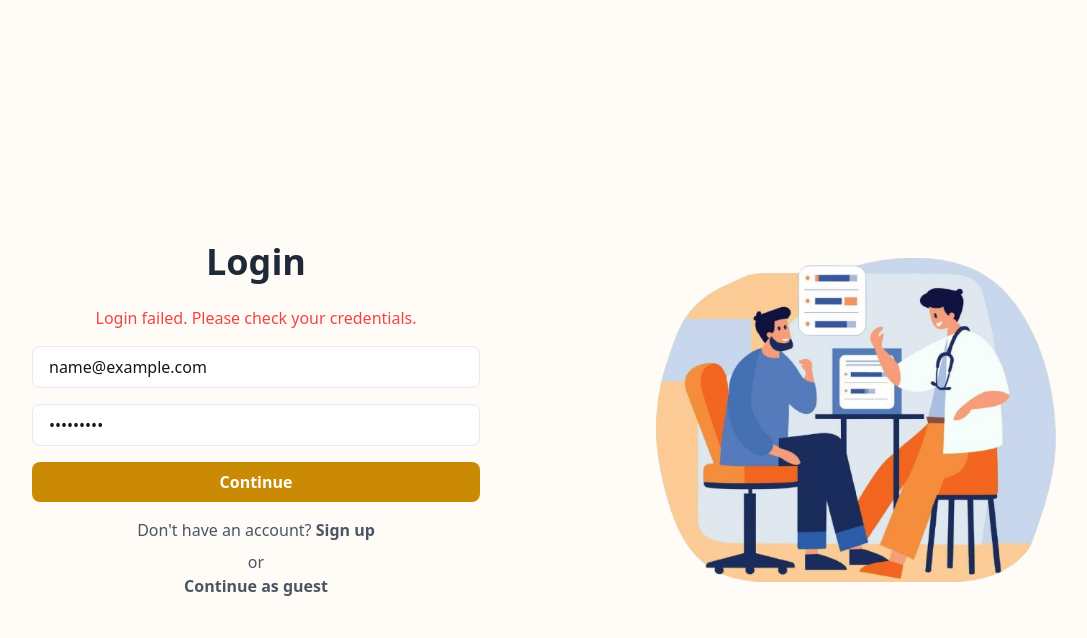
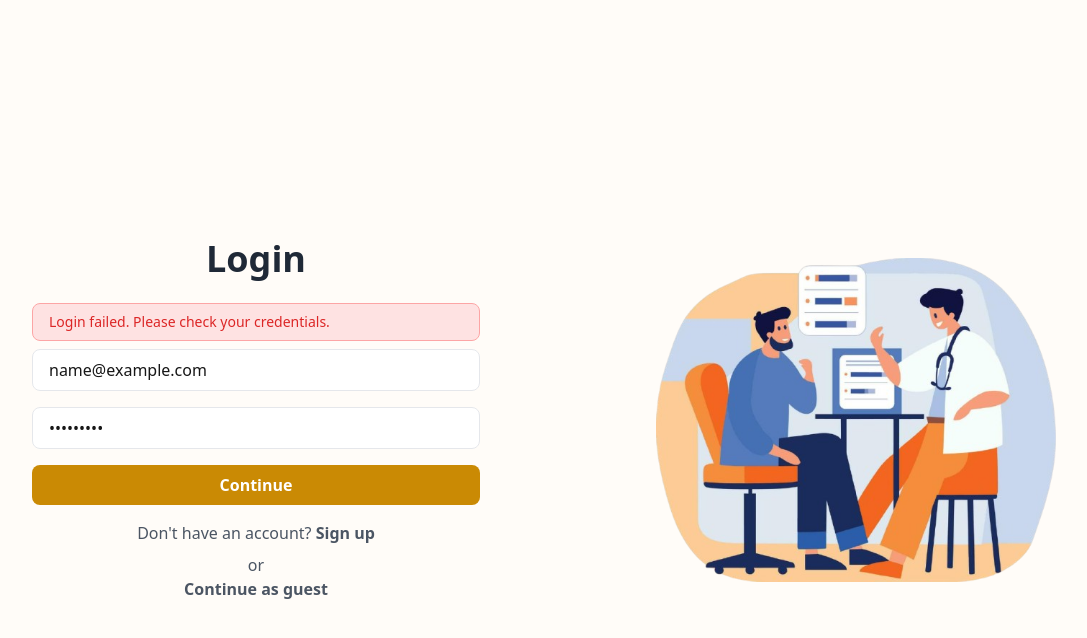
Before and after one commit to lroe34/csi-43c9-capstone-tuberculosis, a Next.js app in the folder frontend/: page /login in a window 1280 px wide. Both pictures are taken after typing "name@example.com", "Sample123" into the empty fields and a click on the button "Continue". Shown: the top 638 px of the page, without its empty margins (96-1183 px from the left). Built offline with nearby package versions, Linux system fonts and the light colour scheme; no server answers.

Commit message:
Login error

```diff
--- a/frontend/components/LoginForm.jsx
+++ b/frontend/components/LoginForm.jsx
@@ -54,7 +54,11 @@ export default function LoginForm() {
       <h1 className="text-4xl font-semibold text-gray-800 mb-6 text-center">
         Login
       </h1>
-      {error && <p className="text-red-500 text-center mb-4">{error}</p>}
+      {error && (
+        <p className="w-full px-4 py-2 mb-2 border rounded-lg text-red-600 text-sm bg-red-100 border-red-300">
+          {error}
+        </p>
+      )}
       <form onSubmit={handleSubmit} className="space-y-4">
         <input
           type="email"
```
